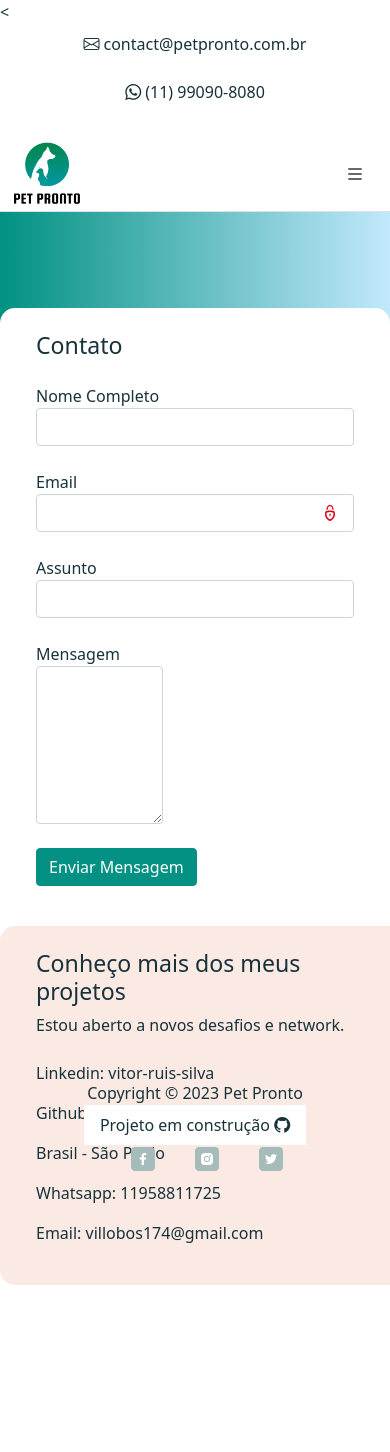
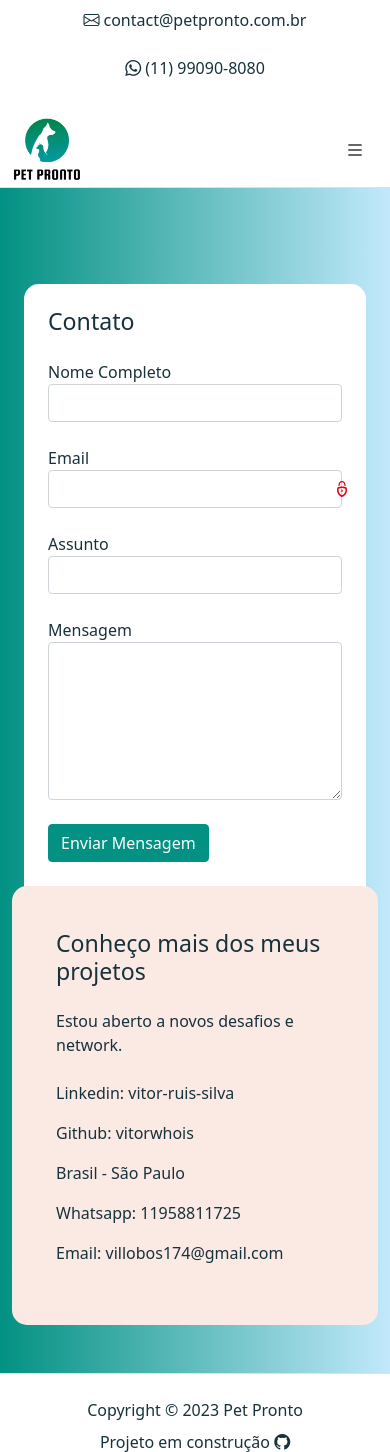
Before and after one commit to vitorwhois/Pet_Pronto, a PHP site: page /contato.php in a window 390 px wide. Shown: the top 1452 px of the page. Before the commit the page ends 1285 px from the top, so only its background shows below. Run offline with PHP 8.4, Linux system fonts and the light colour scheme.

Commit message:
fix contato.php resposivo

```diff
--- a/contato.php
+++ b/contato.php
@@ -3,7 +3,8 @@ if (session_status() == PHP_SESSION_NONE) {
     session_start();
 }
 ?>
-<<!DOCTYPE html>
+
+<!DOCTYPE html>
 <html lang="pt-br">
 
 <head>
@@ -11,7 +12,7 @@ if (session_status() == PHP_SESSION_NONE) {
     <meta name="viewport" content="width=device-width, initial-scale=1.0 minimum-scale=1">
     <title>PetPronto</title>
     <meta name="description" content="Descubra o PetPronto: sua solução completa para cuidar, rastrear e proteger seu pet. Acesse informações de saúde, localize seu companheiro peludo e aproveite descontos exclusivos. Seu melhor amigo merece o melhor, junte-se a nós hoje!">
-    </head>
+
     <link href="https://cdn.jsdelivr.net/npm/bootstrap@5.0.2/dist/css/bootstrap.min.css" rel="stylesheet" integrity="sha384-EVSTQN3/azprG1Anm3QDgpJLIm9Nao0Yz1ztcQTwFspd3yD65VohhpuuCOmLASjC" crossorigin="anonymous">
     <link rel="stylesheet" href="https://cdn.jsdelivr.net/npm/bootstrap-icons@1.11.1/font/bootstrap-icons.css">
     <link rel="stylesheet" type="text/css" href="./css/style.css" media="screen" />
@@ -74,9 +75,9 @@ if (session_status() == PHP_SESSION_NONE) {
             </div>
     </nav>
 
-        <section class="gradient-custom-2 conteiner-fluid vh-100">
-            <div class=" py-5">
-                <div class="container bg-white mt-5" style="border-radius: 15px;">
+    <section class="gradient-custom-2 container-fluid h-100">
+        <div class="container py-5">
+            <div class=" bg-white mt-5" style="border-radius: 15px;">
                 <div class=" row justify-content-center">
                     <div class=" col-md-12">
                         <div class="wrapper">
@@ -111,10 +112,10 @@ if (session_status() == PHP_SESSION_NONE) {
                                                         <input type="text" class="form-control mb-4" name="subject" id="subject">
                                                     </div>
                                                 </div>
-                                                    <div class="col-md-12">
+                                                <div class="col-md-12  col-lg-6">
                                                     <div class="form-group">
                                                         <label class="label" for="#">Mensagem</label>
-                                                            <textarea name="message" class="form-control mb-4" id="message" cols="40" rows="6"></textarea>
+                                                        <textarea name="message" class="form-control mb-4 w-100 w-md-50" id="message" cols="40" rows="6"></textarea>
                                                     </div>
                                                 </div>
                                                 <div class="col-md-12">
@@ -127,10 +128,10 @@ if (session_status() == PHP_SESSION_NONE) {
                                         </form>
                                     </div>
                                 </div>
-                                    <div class="col-lg-4 col-md-5 d-flex align-items-stretch  bg-secondary" style="border-top-left-radius: 15px; border-bottom-left-radius: 15px;">
-                                        <div class="info-wrap  w-100 p-md-5 p-4">
+                                <div class="col-lg-4 col-md-5 d-flex align-items-stretch  bg-secondary conheca" style="border-top-left-radius: 15px; border-bottom-left-radius: 15px;">
+                                    <div class="info-wrap  w-100 p-md-5 p-4 ">
                                         <h3>Conheço mais dos meus projetos</h3>
-                                            <p class="mb-4">Estou aberto a novos desafios e network.</p>
+                                        <p class="mb-4 pt-3">Estou aberto a novos desafios e network.</p>
                                         <div class="dbox w-100 d-flex align-items-center">
                                             <div class="icon d-flex align-items-center justify-content-center">
                                                 <span class="fa fa-globe"></span>
@@ -174,6 +175,7 @@ if (session_status() == PHP_SESSION_NONE) {
 
                                     </div>
                                 </div>
+
                             </div>
                         </div>
                     </div>
@@ -197,6 +199,8 @@ if (session_status() == PHP_SESSION_NONE) {
             </ul>
         </div>
     </footer>
+    <script src="https://cdn.jsdelivr.net/npm/bootstrap@5.3.2/dist/js/bootstrap.bundle.min.js" integrity="sha384-C6RzsynM9kWDrMNeT87bh95OGNyZPhcTNXj1NW7RuBCsyN/o0jlpcV8Qyq46cDfL" crossorigin="anonymous"></script>
+    <script src="js/script.js"></script>
 </body>
 
 </html>
--- a/css/style.css
+++ b/css/style.css
@@ -96,7 +96,7 @@ ul, li {
     color: white !important;
 }
 
-@media (max-width: 768px) {
+@media (max-width: 766px) {
 
     .navbar{
         height: 100px;
@@ -126,6 +126,13 @@ ul, li {
     .sandwichButton {
         margin-top: -8px;
     }
+
+    /*Contato */
+    .conheca{
+        border-radius: 15px!important;
+        padding:  20px!important;
+    }
+
 }
 
 /*Register */
@@ -272,7 +279,6 @@ ul, li {
     box-shadow: 0 0 10px rgba(0, 0, 0, 0.1);
 }
 
-
 .map {
     height: 328px;
     border: 1px solid #ddd;
```
Also changed, not shown: planos.php (+4 -4 lines). Lines whose indentation alone changed are shown as unchanged.
